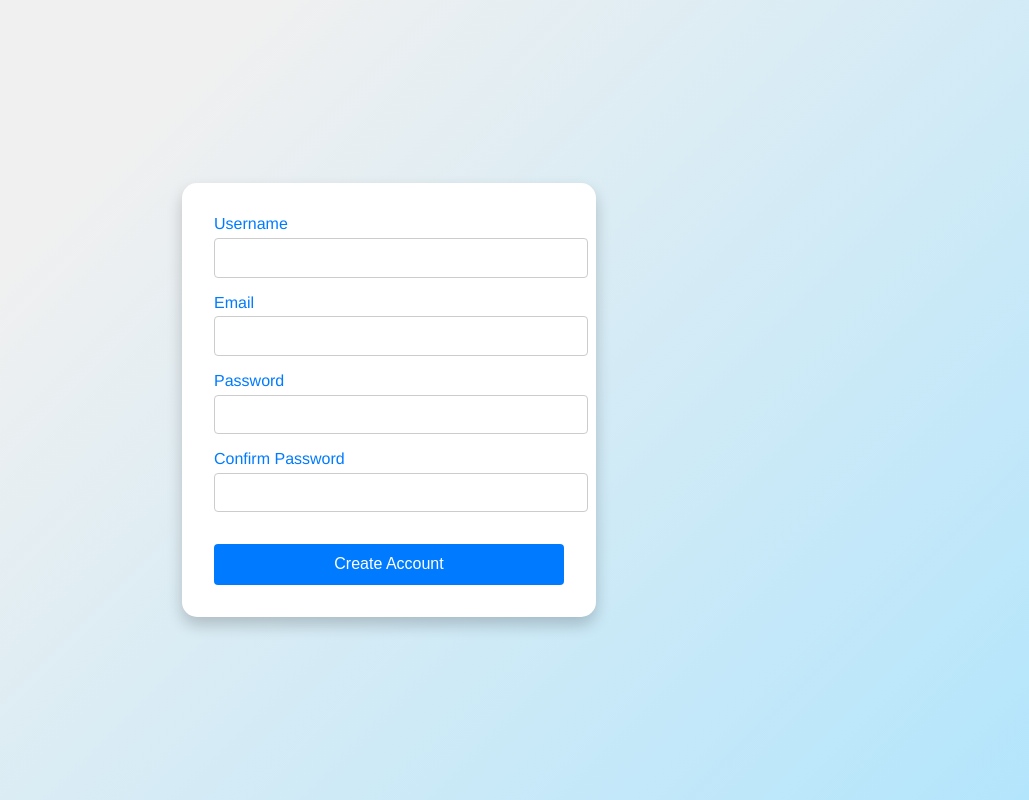
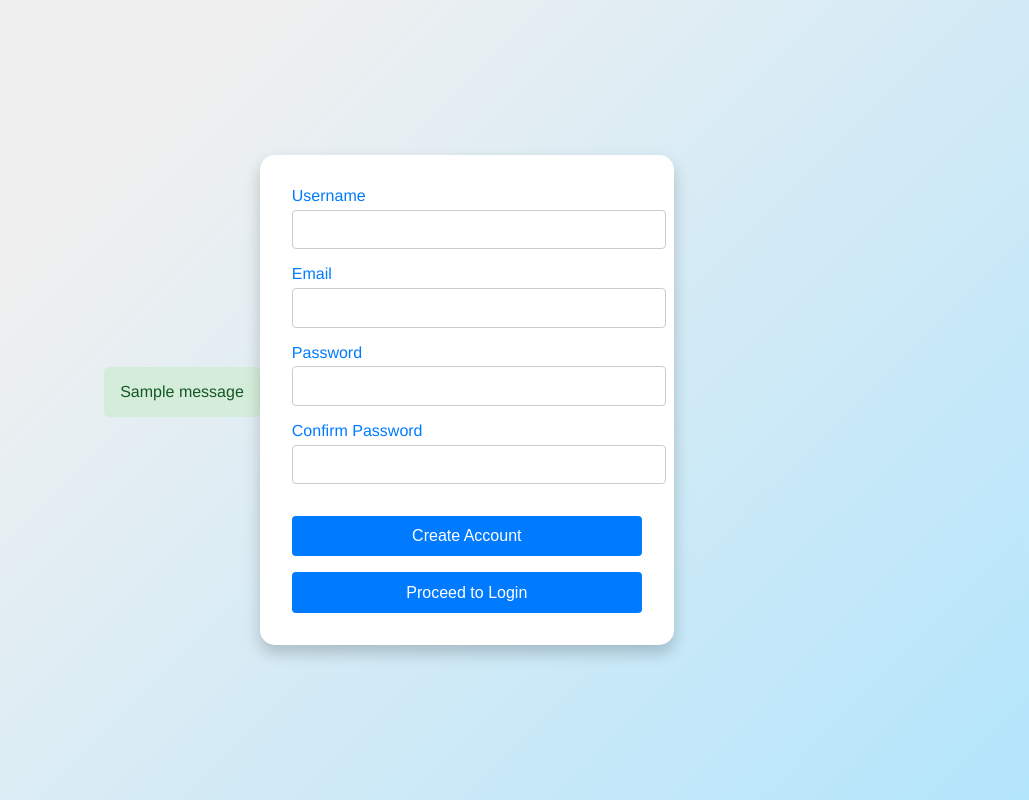
Before and after one commit to eugnes03/411-Final, a Flask app: page /create-account in a window 1280 px wide. Shown: the whole page, without its empty margins (251-1280 px from the left). Run offline with Flask 3, Linux system fonts and the light colour scheme; tables that the repository leaves empty hold one stand-in row (values such as "Sample post"); one stand-in notice (Sample message) is shown.

Commit message:
Add a back to login button and update css

```diff
--- a/static/styles.css
+++ b/static/styles.css
@@ -108,3 +108,25 @@
 .create-account:hover {
     background-color: #218838;
 }
+
+#flash-messages {
+    margin-bottom: 20px;
+}
+
+.flash-message {
+    padding: 1rem;
+    margin-bottom: 1rem;
+    border-radius: 5px;
+    font-size: 1rem;
+    text-align: center;
+}
+
+.flash-message.success {
+    background-color: #d4edda;
+    color: #155724;
+}
+
+.flash-message.error {
+    background-color: #f8d7da;
+    color: #721c24;
+}
--- a/templates/create-account.html
+++ b/templates/create-account.html
@@ -6,11 +6,21 @@
     <link rel="stylesheet" href="{{ url_for('static', filename='styles.css') }}">
 </head>
 <body>
+    <!-- Display flash messages -->
+    {% with messages = get_flashed_messages(with_categories=true) %}
+    {% if messages %}
+    <div>
+        {% for category, message in messages %}
+        <div class="flash-message {{ category }}">
+            {{ message }}
+        </div>
+        {% endfor %}
+    </div>
+    {% endif %}
+    {% endwith %}
+
     <div class="login-container">
-        <!-- Div for dynamic messages -->
-        <div id="message-box"></div>
-
-        <form action="/create-account" method="POST" onsubmit="return validateForm()">
+        <form action="/create-account" method="POST">
             <div class="every-input">
                 <label for="username">Username</label>
                 <input type="text" id="username" name="username" required>
@@ -29,33 +39,8 @@
             </div>
             <button type="submit">Create Account</button>
         </form>
+        <!-- Navigation to login page -->
+        <button onclick="window.location.href='{{ url_for('routes.login') }}'">Proceed to Login</button>
     </div>
-
-    <script>
-        function validateForm() {
-            const password = document.getElementById('password').value;
-            const confirmPassword = document.getElementById('confirm-password').value;
-            const messageBox = document.getElementById('message-box');
-
-            messageBox.innerHTML = '';
-
-            if (password !== confirmPassword) {
-                // Show error message
-                messageBox.innerHTML = '<div class="message error">Passwords do not match. Please try again.</div>';
-                return false;
-            }
-
-            // Show success message
-            messageBox.innerHTML = '<div class="message success">Account created successfully! Redirecting to login...</div>';
-
-            // Redirect after 2 seconds
-            setTimeout(() => {
-                window.location.href = "/login";
-            }, 2000);
-
-            return false;
-        }
-    </script>
-
 </body>
 </html>
```
